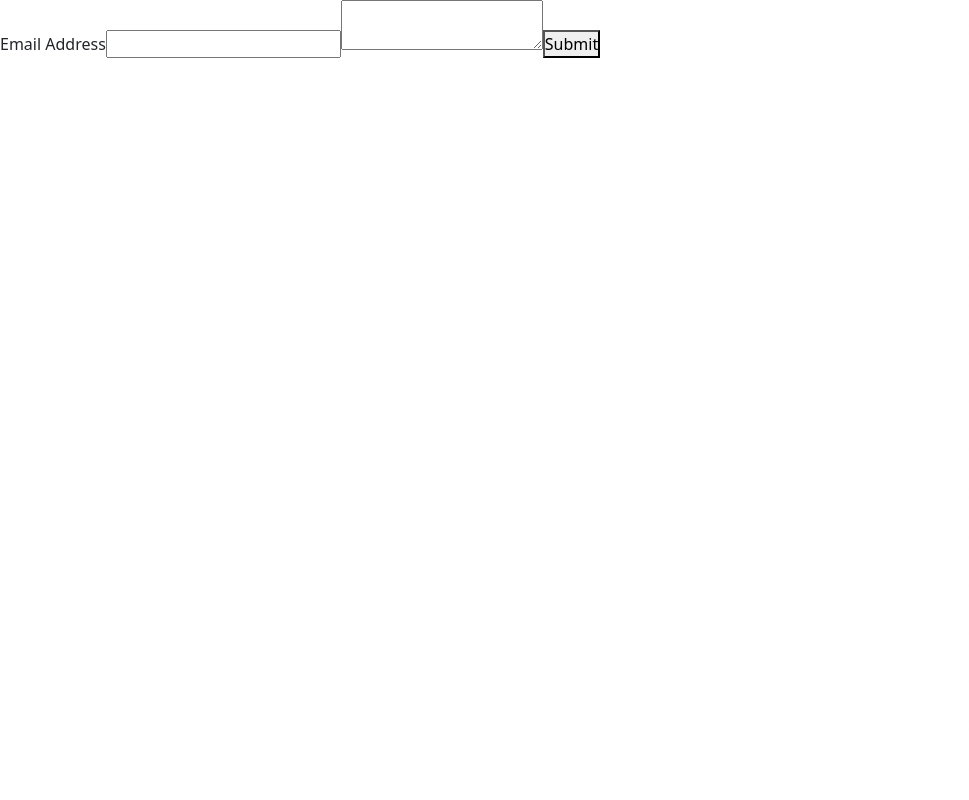
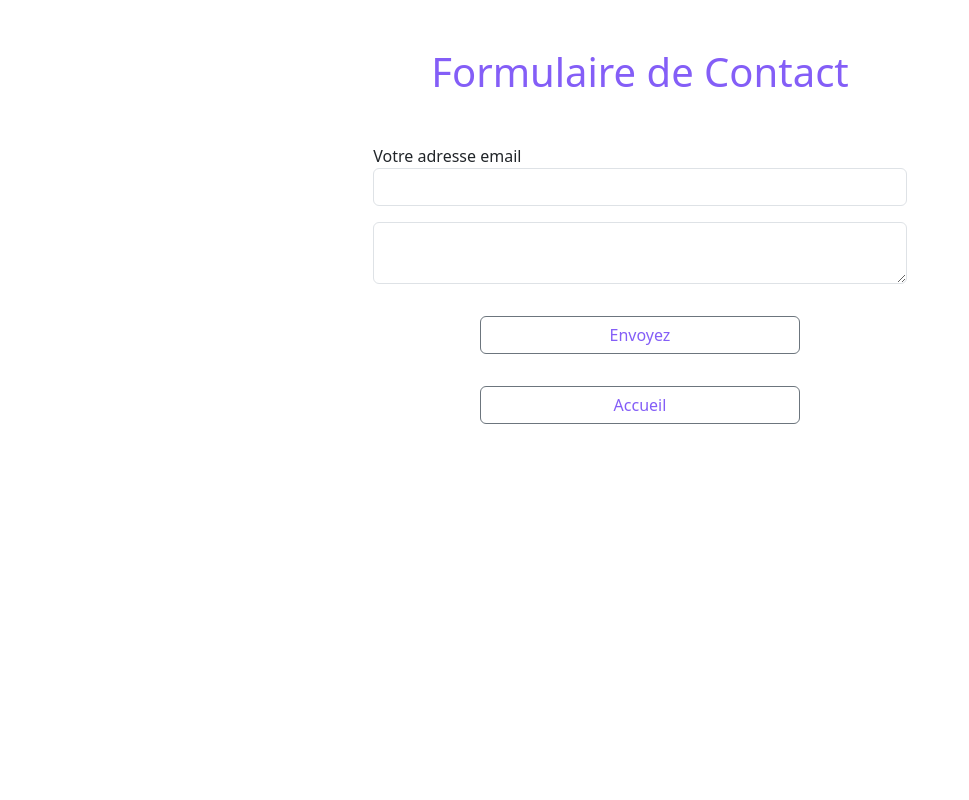
Before and after one commit to pickypou/garage-automobile-front, a Next.js app: page /formulaire in a window 1280 px wide. Shown: the top 800 px of the page, without its empty margins (0-969 px from the left). Built offline with nearby package versions, Linux system fonts and the light colour scheme.

Commit message:
ajout de documents

```diff
--- a/pages/annonces/[id].jsx
+++ b/pages/annonces/[id].jsx
@@ -28,7 +28,7 @@ export default function AnnonceDetail({ annonce, options,  }) {
       </Carousel.Item>
     </Carousel>
         <Card.Body>
-          <Card.Title className="text-center title">{annonce.title}</Card.Title>
+          <Card.Title className="text-center title">N° annonce : {annonce.id}</Card.Title>
 
           <Table striped bordered hover>
             <tbody>
--- a/pages/annonces/index.jsx
+++ b/pages/annonces/index.jsx
@@ -69,6 +69,8 @@ export default function Annonces({ annonces }) {
                   <Card.Img variant="top" src={` http://127.0.0.1:8000/uploads/images/${annonce.imgUne}`} />
                   <Card.Body>
                     <Card.Title className="title">{annonce.title}</Card.Title>
+                    <Card.Text>N° annonce : {annonce.id}</Card.Text>
+                    <Card.Text>Kilométrage : {annonce.mileage} KM</Card.Text>
                     <Card.Text>prix: {annonce.price} €</Card.Text>
                     <Link
                       href={"/annonces/" + annonce.id}
--- a/pages/formulaire/index.jsx
+++ b/pages/formulaire/index.jsx
@@ -1,16 +1,21 @@
 import React, { useState } from 'react';
 import { useForm, ValidationError } from '@formspree/react';
+import { useRouter } from 'next/router';
+import Footer from '../footer';
+
 function ContactForm() {
   const [state, handleSubmit] = useForm("mnqknvon");
   if (state.succeeded) {
-      return <p>Thanks for joining!</p>;
+      return <p>Votre email est bien partie vers le correspondant</p>;
   }
   return (
     <form onSubmit={handleSubmit}>
+      <div className='d-flex justify-content-center'>
+  <div className='mb-3 col-md-5'>
     <label htmlFor="email">
-        Email Address
+      Votre adresse email
     </label>
-      <input
+    <input className="form-control"
       id="email"
       type="email"
       name="email"
@@ -20,24 +25,56 @@ function ContactForm() {
       field="email"
       errors={state.errors}
     />
+  </div>
+  </div>
+  <div className='d-flex justify-content-center '>
+    <div className="  mb-3 col-md-5">
         <textarea
           id="message"
           name="message"
+          className="form-control"
         />
         <ValidationError
           prefix="Message"
           field="message"
           errors={state.errors}
         />
-      <button type="submit" disabled={state.submitting}>
-        Submit
+      </div>
+  </div>
+
+      <div className="mb-3 d-flex justify-content-center">
+        <button type="submit" className="link text-center mt-3  btn btn-outline-secondary col-md-3" disabled={state.submitting}>
+          Envoyez
         </button>
+      </div>
+
     </form>
   );
 }
-function App() {
+
+function FormPage() {
+  const router = useRouter();
+
+  const handleGoHome = () => {
+    router.push("/");
+  };
+
   return (
+    <div>
+      <h1 className="text-center mt-5 mb-5">Formulaire de Contact</h1>
       <ContactForm />
+      <div className="d-flex justify-content-center">
+        <button
+          onClick={handleGoHome}
+          className="link text-center mt-3 mb-5 btn btn-outline-secondary col-md-3"
+        >
+          Accueil
+        </button>
+      </div>
+      <Footer/>
+    </div>
+
   );
 }
-export default App;
+
+export default FormPage;
--- a/server.js
+++ b/server.js
@@ -28,9 +28,8 @@ app.use(bodyParser.json());
 app.post('/api/form', (req, res) => {
   const { title, description } = req.body;
 
-  const query = `INSERT INTO comments (title, message) VALUES ('${title}', '${description}')`;
-
-  connection.query(query, (err, result) => {
+  const query = 'INSERT INTO comments (title, message) VALUES (?, ?)';
+  connection.query(query, [title, description], (err, result) => {
     if (err) {
       console.error('Failed to save comment', err);
       res.sendStatus(500);
```
Also changed, not shown: pages/comments/index.js (+15 -8 lines), 14 other files (tests, documents, lock files or other folders). Lines whose indentation alone changed are shown as unchanged.
